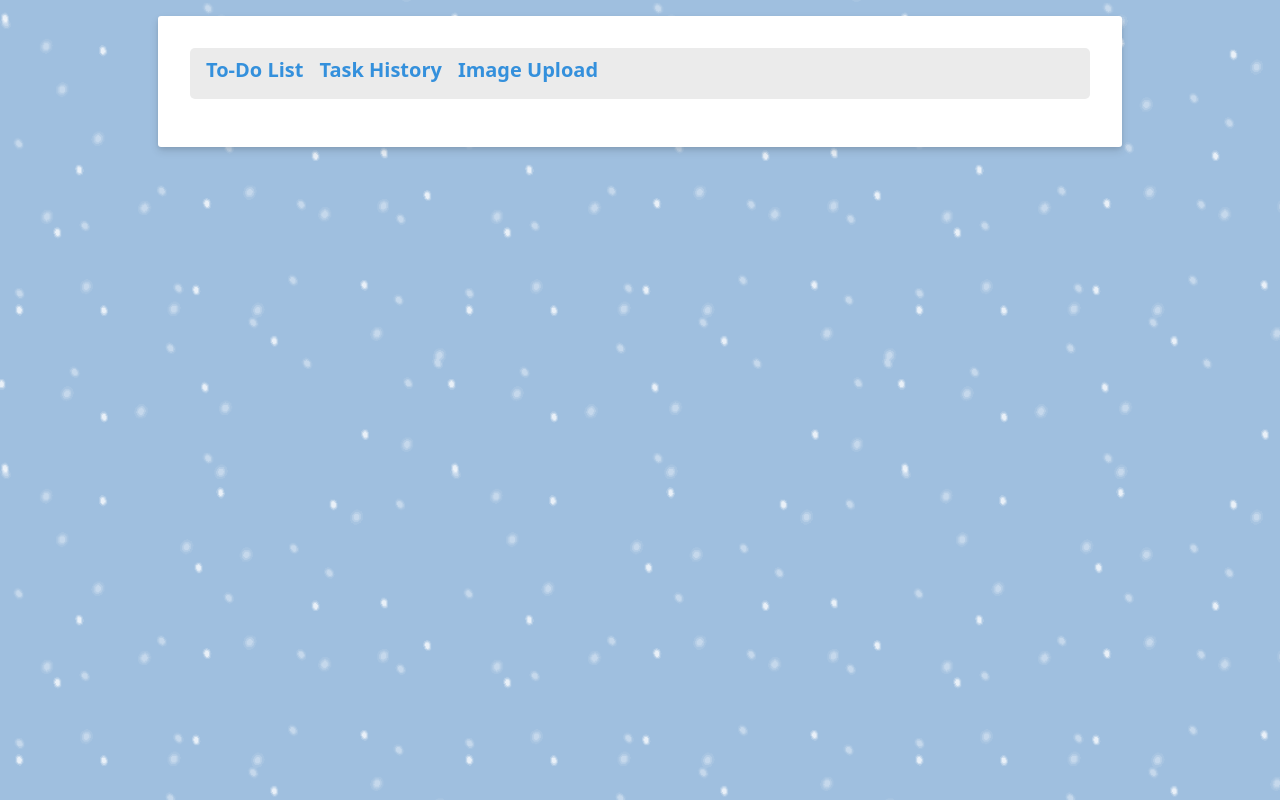
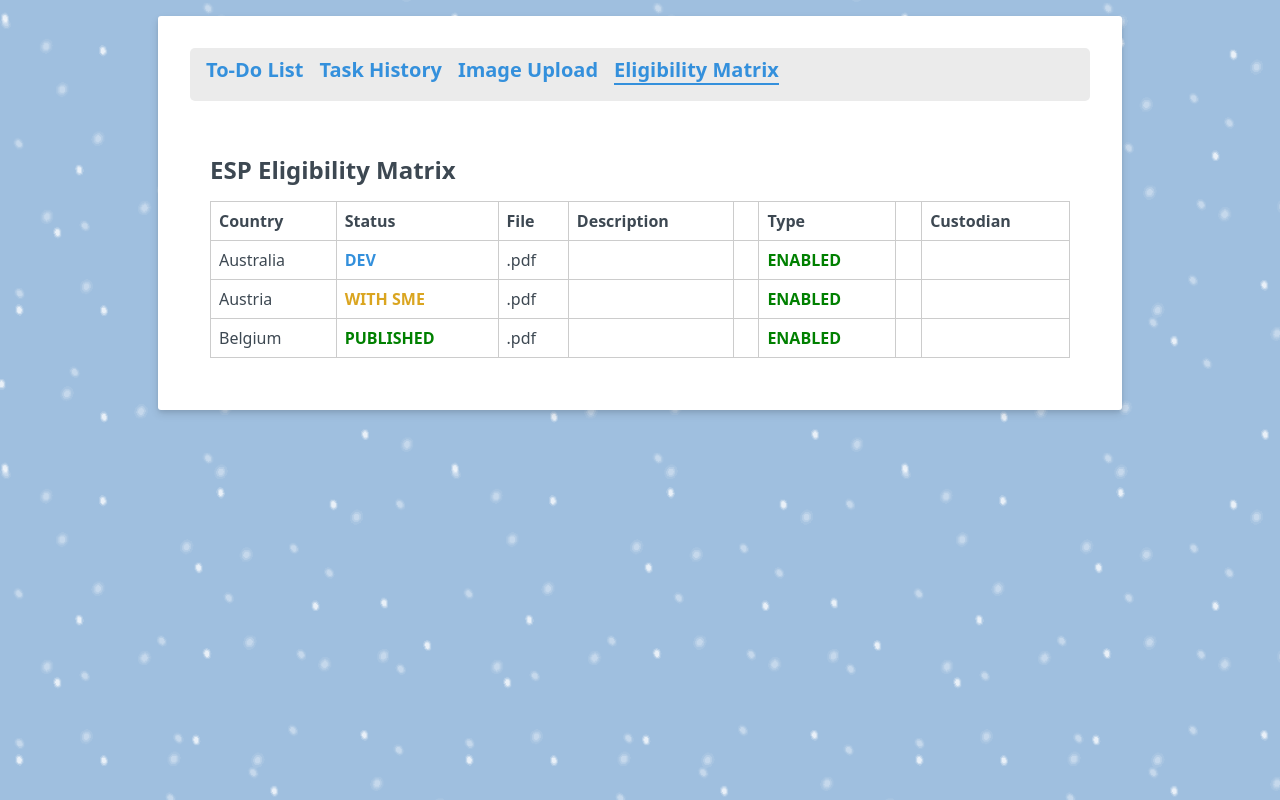
Before and after one commit to taikimorita/vue-to-do-list, a Vue app: page /matrix in a window 1280 px wide. Built offline with nearby package versions, Linux system fonts and the light colour scheme.

Commit message:
feat: add ESP eligibility matrix tab (WIP)

```diff
--- a/src/App.vue
+++ b/src/App.vue
@@ -5,6 +5,7 @@
       <router-link to="/" exact-active-class="active-tab">To-Do List</router-link>
       <router-link to="/history" exact-active-class="active-tab">Task History</router-link>
       <router-link to="/upload" exact-active-class="active-tab">Image Upload</router-link>
+      <router-link to="/matrix" exact-active-class="active-tab">Eligibility Matrix</router-link>
     </header>
 
     <!-- Display routed component here -->
--- /dev/null
+++ b/src/EligibilityMatrix.vue
@@ -0,0 +1,125 @@
+<template>
+  <div class="eligibility-matrix">
+    <h1 class="title">ESP Eligibility Matrix</h1>
+    <table>
+      <thead>
+        <tr>
+          <th>Country</th>
+          <th>Status</th>
+          <th>File</th>
+          <th>Description</th>
+          <th></th>
+          <th>Type</th>
+          <th></th>
+          <th>Custodian</th>
+        </tr>
+      </thead>
+      <tbody>
+        <tr v-for="(row, rowIndex) in rows" :key="rowIndex">
+          <td
+            v-for="(col, colIndex) in row"
+            :key="colIndex"
+            @dblclick="editCell(rowIndex, colIndex)"
+            :class="getCellClass(colIndex, col)"
+          >
+            <input
+              v-if="editingCell.row === rowIndex && editingCell.col === colIndex"
+              v-model="rows[rowIndex][colIndex]"
+              @blur="stopEditing"
+              @keyup.enter="stopEditing"
+              autofocus
+            />
+            <span v-else>{{ col }}</span>
+          </td>
+        </tr>
+      </tbody>
+    </table>
+  </div>
+</template>
+
+<script setup>
+import { ref } from 'vue'
+
+const rows = ref([
+  ['Australia', 'DEV', '.pdf', '', '', 'ENABLED', '', ''],
+  ['Austria', 'WITH SME', '.pdf', '', '', 'ENABLED', '', ''],
+  ['Belgium', 'PUBLISHED', '.pdf', '', '', 'ENABLED', '', ''],
+])
+
+const editingCell = ref({ row: null, col: null })
+
+function editCell(row, col) {
+  editingCell.value = { row, col }
+}
+
+function stopEditing() {
+  editingCell.value = { row: null, col: null }
+}
+
+function getCellClass(colIndex, value) {
+  if (colIndex === 1) {
+    // Status column
+    if (value === 'DEV') return 'status-dev'
+    if (value === 'WITH SME') return 'status-sme'
+    if (value === 'PUBLISHED') return 'status-published'
+  }
+  if (colIndex === 5) {
+    if (value === 'ENABLED') return 'status-enabled'
+  }
+  return ''
+}
+</script>
+
+<style scoped>
+.eligibility-matrix {
+  padding: 20px;
+}
+
+.title {
+  font-size: 24px;
+  font-weight: bold;
+  margin-bottom: 15px;
+}
+
+table {
+  width: 100%;
+  border-collapse: collapse;
+}
+
+th,
+td {
+  border: 1px solid #ccc;
+  padding: 8px;
+  text-align: left;
+}
+
+td {
+  cursor: pointer;
+}
+
+input {
+  width: 100%;
+  box-sizing: border-box;
+}
+
+/* Status colors */
+.status-dev {
+  color: #3490dc;
+  font-weight: bold;
+}
+
+.status-sme {
+  color: goldenrod;
+  font-weight: bold;
+}
+
+.status-published {
+  color: green;
+  font-weight: bold;
+}
+
+.status-enabled {
+  color: green;
+  font-weight: bold;
+}
+</style>
--- a/src/router.js
+++ b/src/router.js
@@ -2,6 +2,7 @@ import { createWebHistory, createRouter } from 'vue-router'
 import ToDoList from './ToDoList.vue'
 import TaskHistory from './TaskHistory.vue'
 import ImageUpload from './ImageUpload.vue'
+import EligibilityMatrix from './EligibilityMatrix.vue'
 
 // Define routes for app
 const routes = [
@@ -17,6 +18,10 @@ const routes = [
     path: '/upload',
     component: ImageUpload,
   },
+  {
+    path: '/matrix',
+    component: EligibilityMatrix,
+  },
 ]
 
 // Create and export router
```
